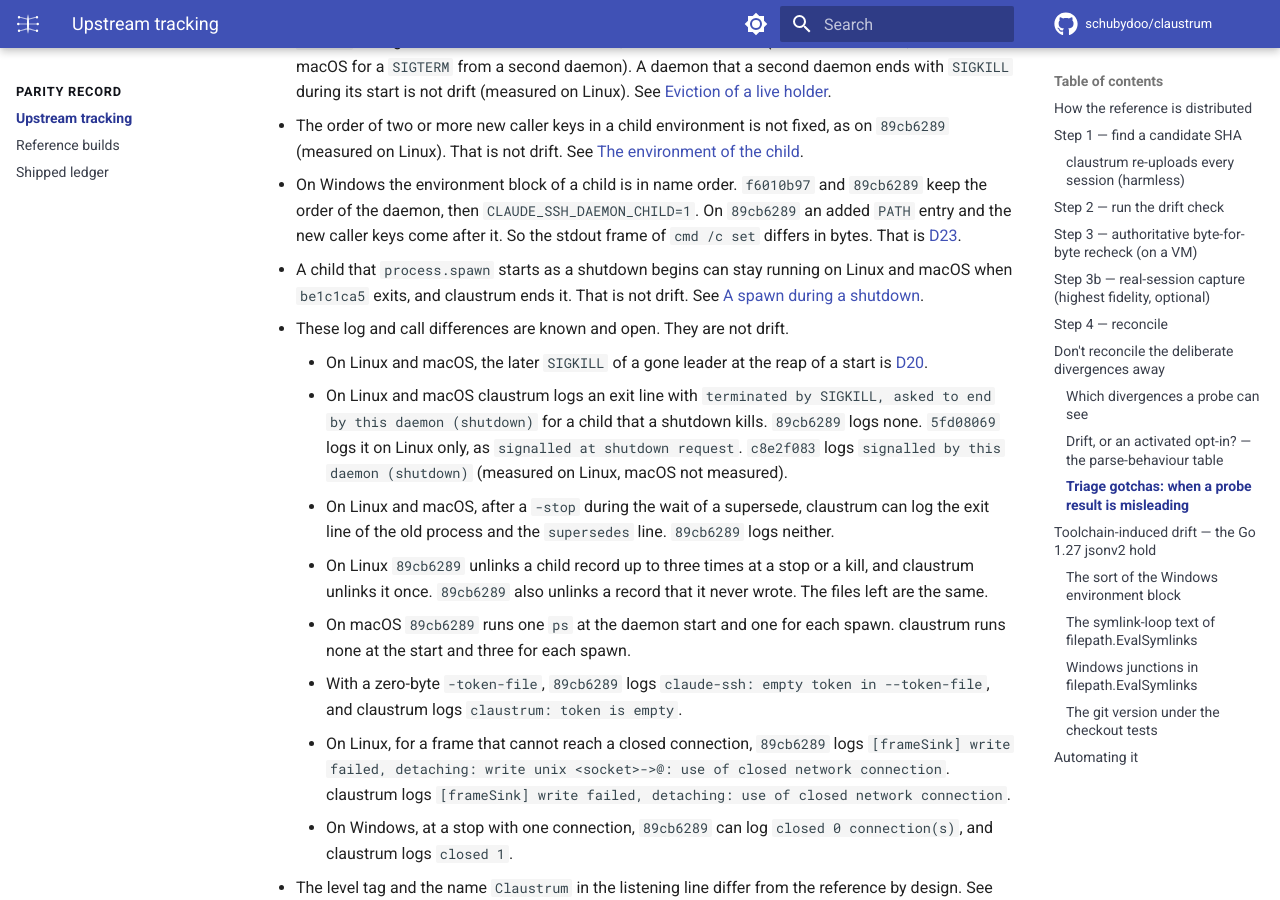
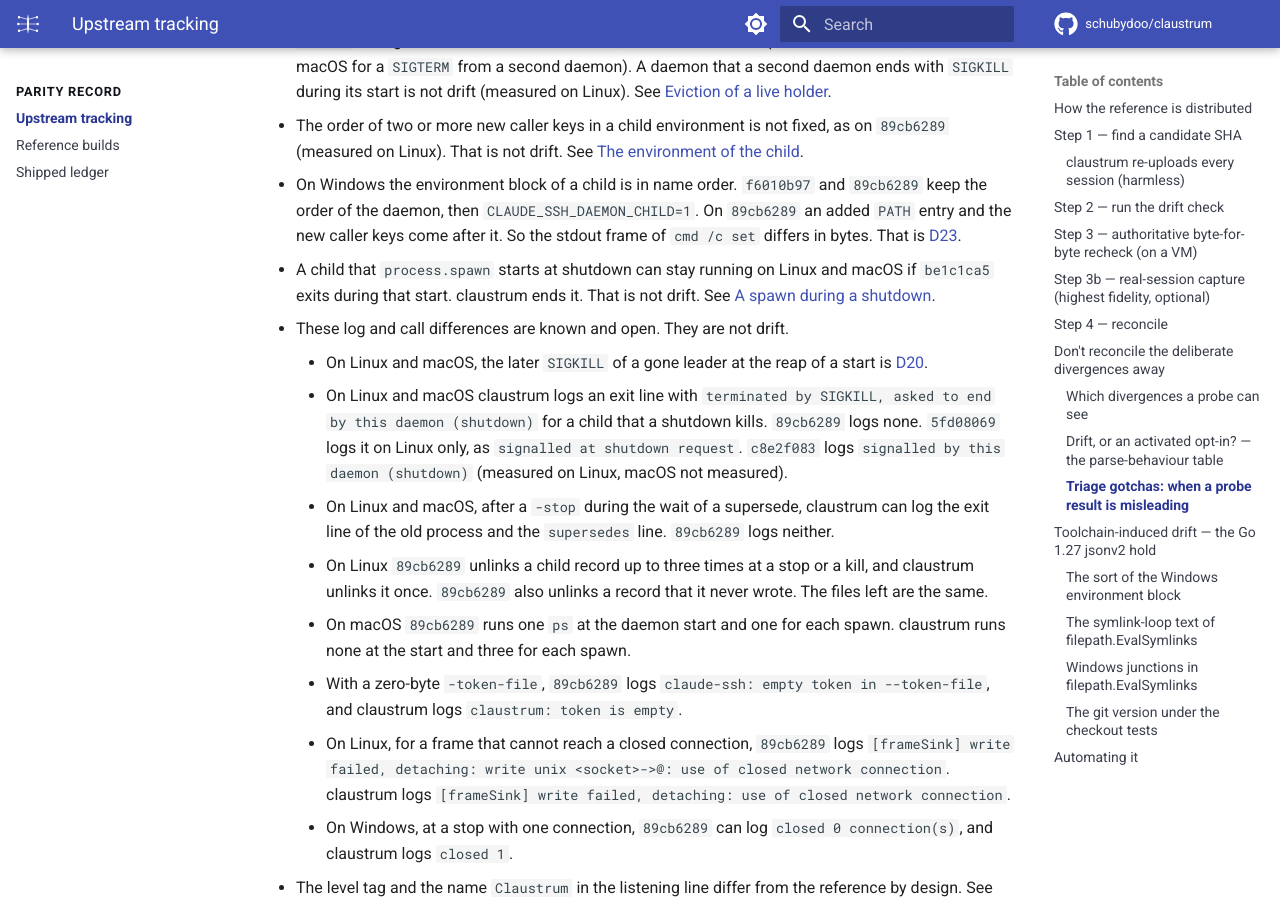
Before and after one commit to schubydoo/claustrum, an MkDocs documentation site: the page built from docs/UPSTREAM-TRACKING.md, in a window 1280 px wide and 900 px high, scrolled down 10900 px. Built offline with MkDocs 1.6.1 and Material for MkDocs 9.7.7, drawn with Linux system fonts in a browser that asks for light colours; comment, search, counter and statistics services are not loaded.

Commit message:
docs: keep the during-that-start condition in the triage index
Co-Authored-By: Claude Opus 5.5 <noreply@anthropic.com>

```diff
--- a/docs/UPSTREAM-TRACKING.md
+++ b/docs/UPSTREAM-TRACKING.md
@@ -513,8 +513,8 @@ Unless an item names another build, the daemon items below are measured against
   `89cb6289` an added `PATH` entry and the new caller keys come after it. So the
   stdout frame of `cmd /c set` differs
   in bytes. That is [D23](DIVERGENCES.md#d23).
-- A child that `process.spawn` starts as a shutdown begins can stay running on Linux
-  and macOS when `be1c1ca5` exits, and claustrum ends it. That is not drift. See
+- A child that `process.spawn` starts at shutdown can stay running on Linux and
+  macOS if `be1c1ca5` exits during that start. claustrum ends it. That is not drift. See
   [A spawn during a shutdown](protocol/process-spawn.md#a-spawn-during-a-shutdown).
 - These log and call differences are known and open. They are not drift.
     - On Linux and macOS, the later `SIGKILL` of a gone leader at the reap of a
```
